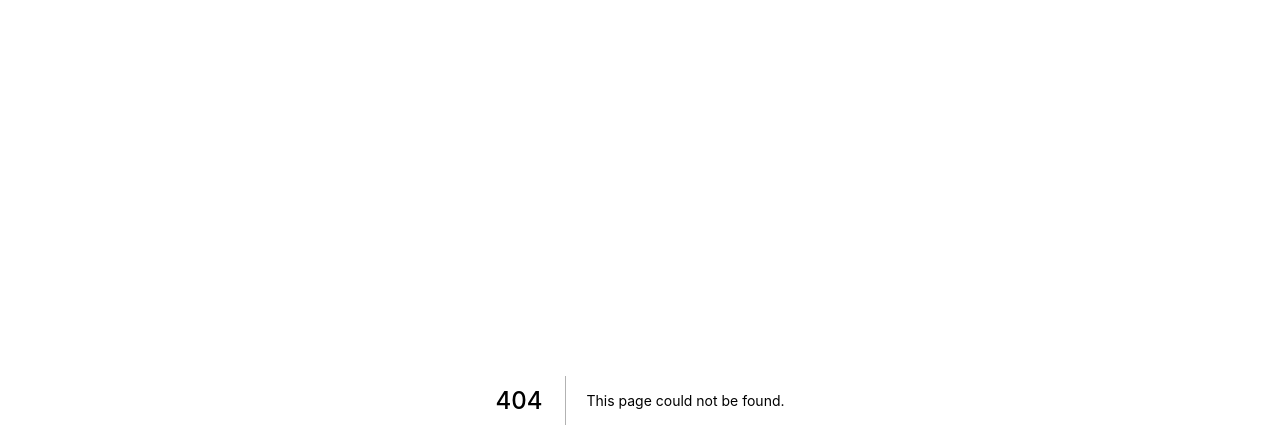
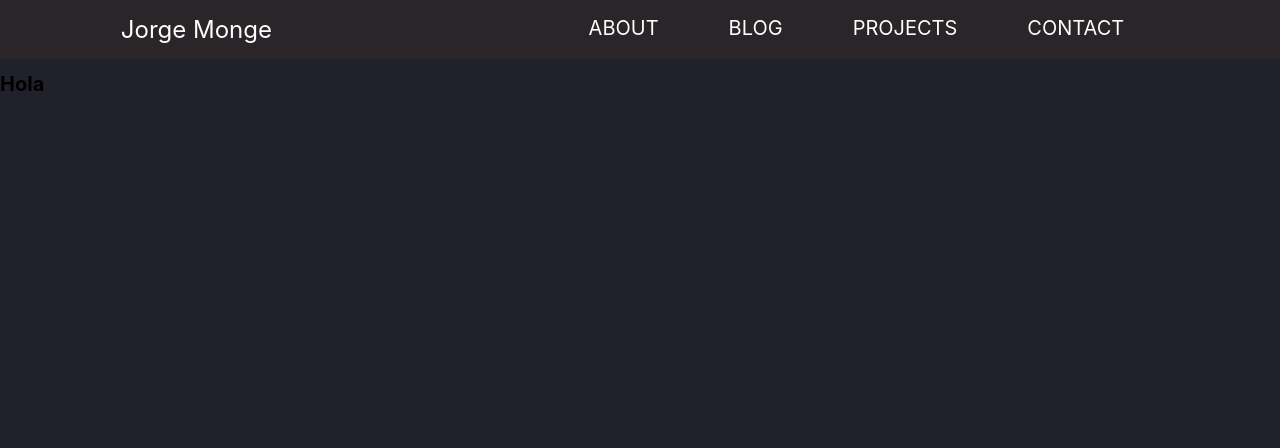
Before and after one commit to Monge1h/monge1h.com, a Next.js app in the folder webpage/: page /contact in a window 1280 px wide. Before the commit this address had no page. Shown: the top 448 px of the page. Built offline with nearby package versions, Linux system fonts and the light colour scheme.

Commit message:
Create Contact page

```diff
--- /dev/null
+++ b/webpage/pages/contact.tsx
@@ -0,0 +1,12 @@
+import Layout, { siteTitle } from '../components/layout'
+import Head from 'next/head'
+export default function Contact(){
+	return (
+		<Layout>
+			<Head>
+				<title>{siteTitle} | Contact</title>
+			</Head>
+			<h1>Hola</h1>
+		</Layout>
+	)
+}
```
